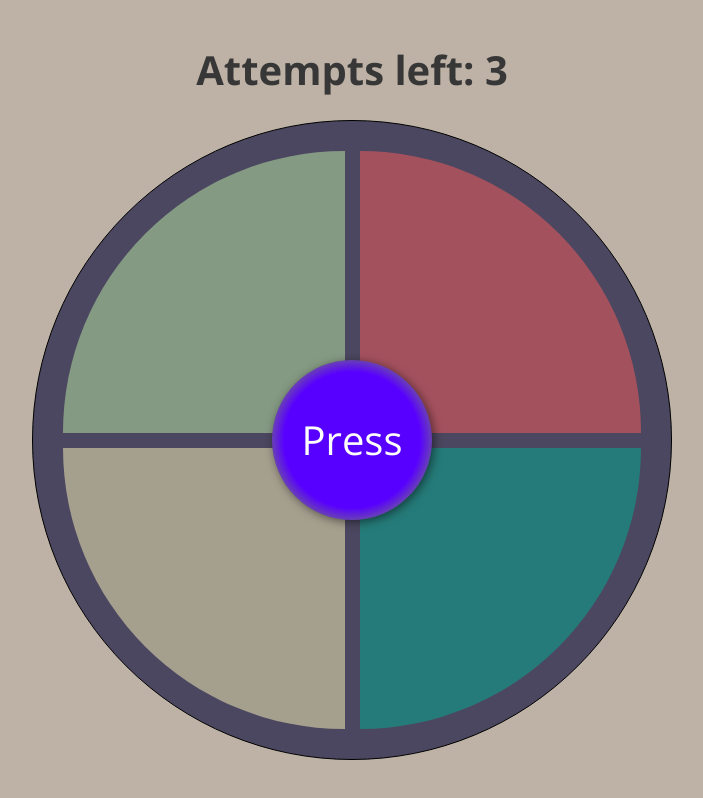
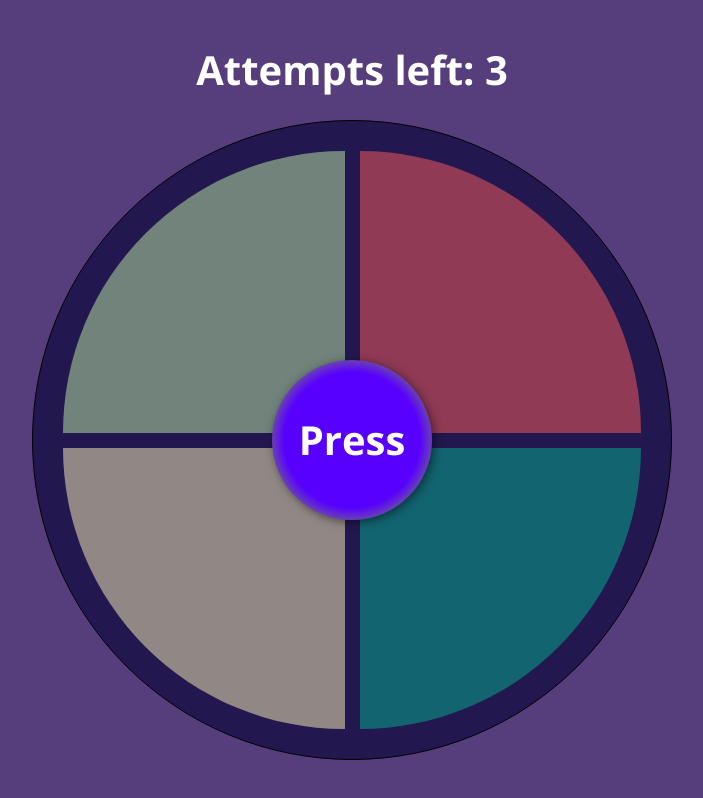
Before and after one commit to codemdshahbazali/simon_says, a plain HTML site: page index.html in a window 1280 px wide. Shown: the whole page, without its empty margins (288-991 px from the left). Drawn offline with nearby package versions, Linux system fonts and the light colour scheme.

Commit message:
completed inital version

```diff
--- a/style.css
+++ b/style.css
@@ -7,12 +7,13 @@
 }
 
 :root {
-  --mainClr: #bdb2a5;
+  --mainClr: #563d7c;
   --tile1Clr: #c0eda6;
   --tile2Clr: #fd5d5d;
   --tile3Clr: #fff7bc;
   --tile4Clr: #00af91;
   --startBtnClr: #5800ff;
+  --whiteClr: #fff;
 }
 
 body {
@@ -33,7 +34,7 @@ main {
   margin-bottom: 20px;
   font-size: 35px;
   font-weight: 700;
-  color: rgb(56, 55, 55);
+  color: var(--whiteClr);
   font-size: min(5vw, 5vh);
 }
 
@@ -97,7 +98,8 @@ main {
       rgb(119, 119, 119) 80%
     ),
     var(--startBtnClr);
-  color: rgb(255, 255, 255);
+  color: var(--whiteClr);
+  font-weight: 700;
   box-shadow: rgb(0 0 0 / 50%) 2px 2px 10px 0px;
   width: min(20vh, 20vw);
   height: min(20vh, 20vw);
```
